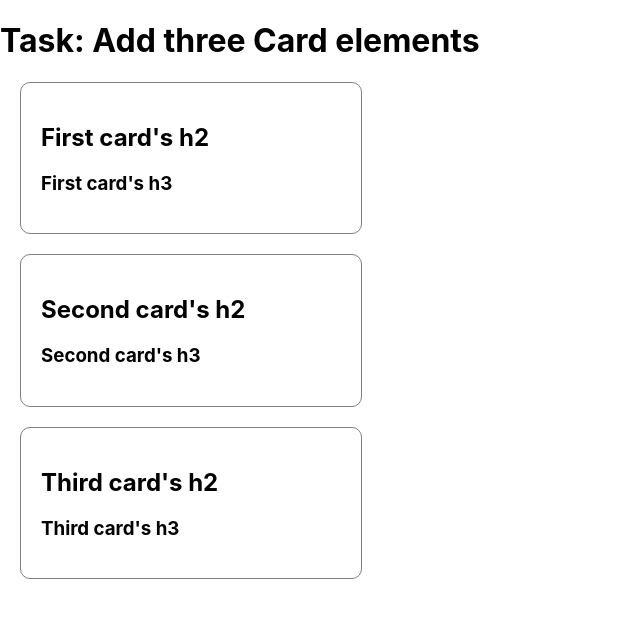
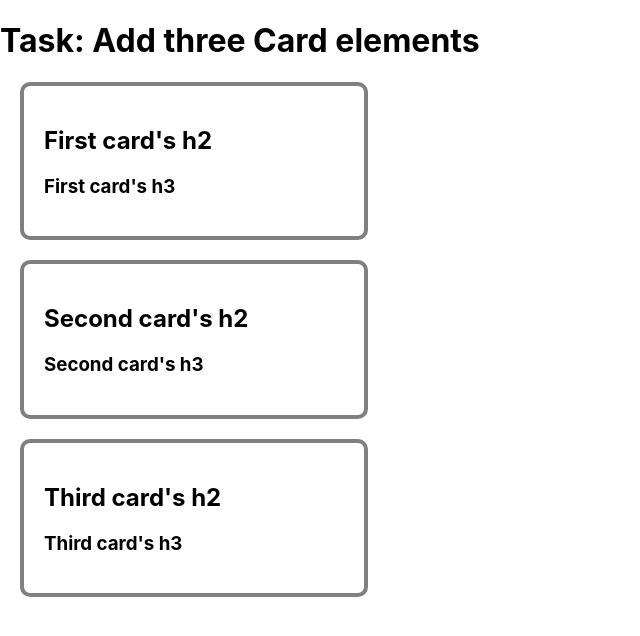
Before and after one commit to palakgarg007/firstapp, a React (Create React App) app: page / in a window 1280 px wide. Shown: the top 636 px of the page, without its empty margins (0-640 px from the left). Built offline with nearby package versions, Linux system fonts and the light colour scheme.

Commit message:
added styling in cards

```diff
--- a/src/App.css
+++ b/src/App.css
@@ -1,7 +1,7 @@
 .card {
   margin: 20px;
   max-width: 300px;
-  border: 1px solid gray;
+  border: 4px solid gray;
   padding: 20px;
   border-radius: 10px;
 }
```
